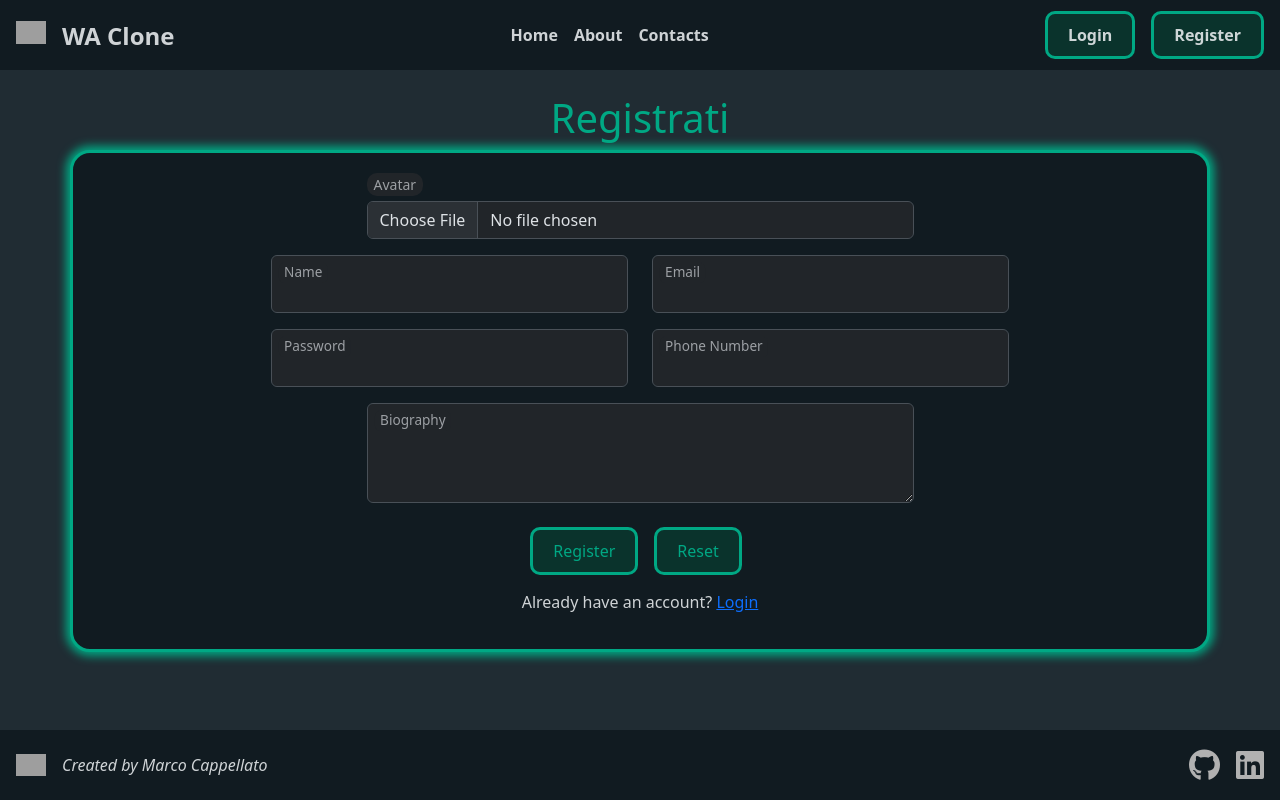
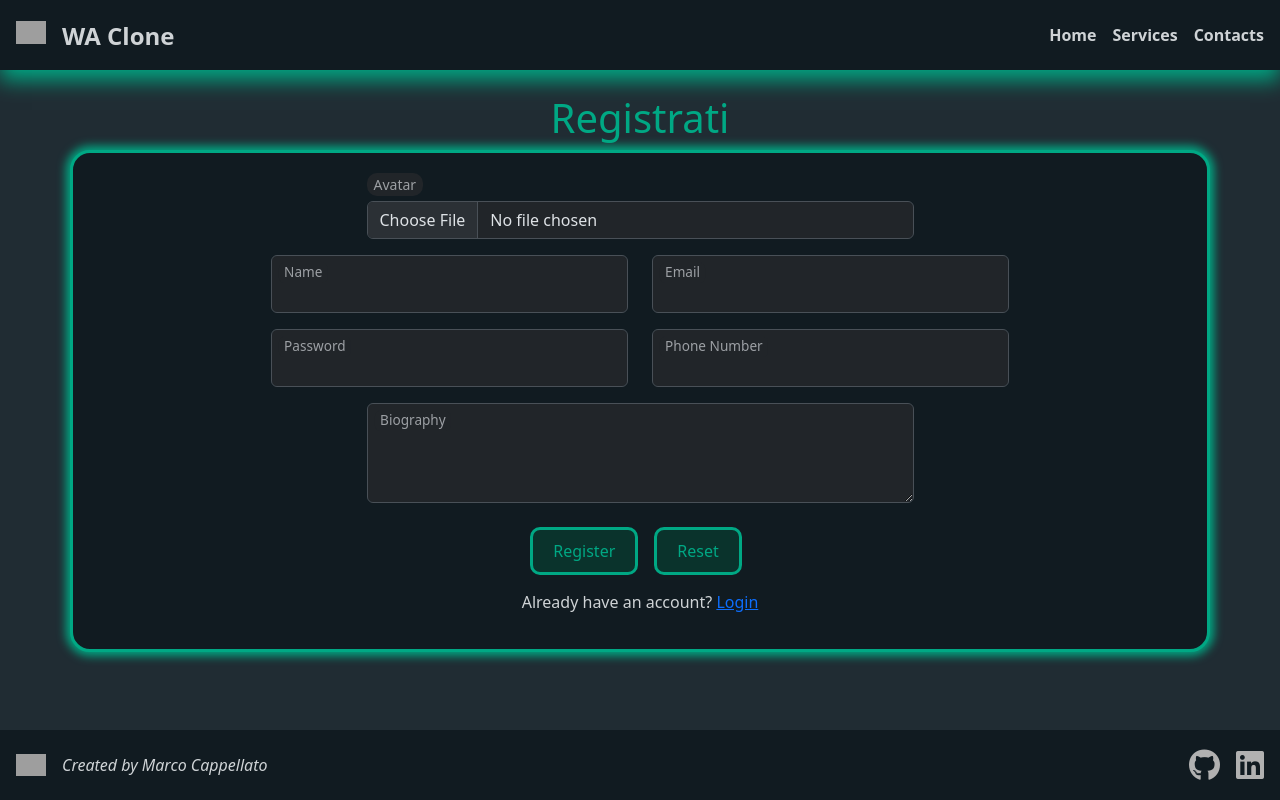
Before and after one commit to Marcap00/wa-clone, a Vue app in the folder wa-clone-fe/: page /register in a window 1280 px wide. Built offline with nearby package versions, Linux system fonts and the light colour scheme; grey boxes are pictures that could not be loaded.

Commit message:
Control behaviour of button login and register

```diff
--- a/wa-clone-fe/src/components/general/AppHeader.vue
+++ b/wa-clone-fe/src/components/general/AppHeader.vue
@@ -5,12 +5,12 @@ import { computed } from 'vue'
 const route = useRoute()
 
 const isLoginPage = computed(() => route.path.includes('login'))
-
-
+const isRegisterPage = computed(() => route.path.includes('register'))
+const isLoginOrRegisterPage = computed(() => isLoginPage.value || isRegisterPage.value)
 </script>
 
 <template>
-    <header class="box-shadow">
+    <header class="sticky-top">
         <nav class="d-flex justify-content-between align-items-center p-3">
             <div class="nav-right d-flex align-items-center gap-3">
                 <RouterLink to="/">
@@ -23,10 +23,10 @@ const isLoginPage = computed(() => route.path.includes('login'))
             </div>
             <div class="nav-center d-flex align-items-center gap-3">
                 <RouterLink to="/">Home</RouterLink>
-                <RouterLink to="/">About</RouterLink>
+                <RouterLink to="/">Services</RouterLink>
                 <RouterLink to="/">Contacts</RouterLink>
             </div>
-            <div v-if="!isLoginPage" class="nav-left d-flex align-items-center gap-3">
+            <div v-if="!isLoginOrRegisterPage" class="nav-left d-flex align-items-center gap-3">
                 <RouterLink class="btn-custom" to="/login">Login</RouterLink>
                 <RouterLink class="btn-custom" to="/register">Register</RouterLink>
             </div>
@@ -40,6 +40,7 @@ const isLoginPage = computed(() => route.path.includes('login'))
 header {
     background-color: $bg-dark-contacts;
     color: $text-title;
+    box-shadow: $text-label-active 0px 10px 20px 0px;
 
     nav {
         height: 70px;
```
